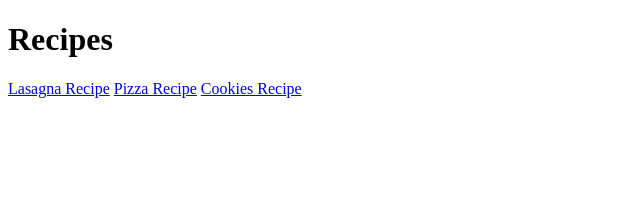
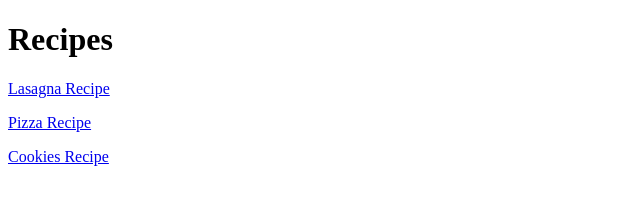
Before and after one commit to 5Jv6EhQ4U9NLNr99ucZhbB8Qj/odin-receipes, a plain HTML site: page index.html in a window 1280 px wide. Shown: the whole page, without its empty margins (0-640 px from the left). Drawn offline with Linux system fonts and the light colour scheme.

Commit message:
Corrected relative links. Added paragraph tags for links, presents each link on a new line.

```diff
--- a/index.html
+++ b/index.html
@@ -6,8 +6,8 @@
     </head>
     <body>
         <h1>Recipes</h1>
-        <a href="/recipes/lasagna.html">Lasagna Recipe</a>
-        <a href="/recipes/pizza.html">Pizza Recipe</a>
-        <a href="/recipes/cookies.html">Cookies Recipe</a>
+        <p><a href="recipes/lasagna.html">Lasagna Recipe</a></p>
+        <p><a href="recipes/pizza.html">Pizza Recipe</a></p>
+        <p><a href="recipes/cookies.html">Cookies Recipe</a></p>
     </body>
 </html>
```
